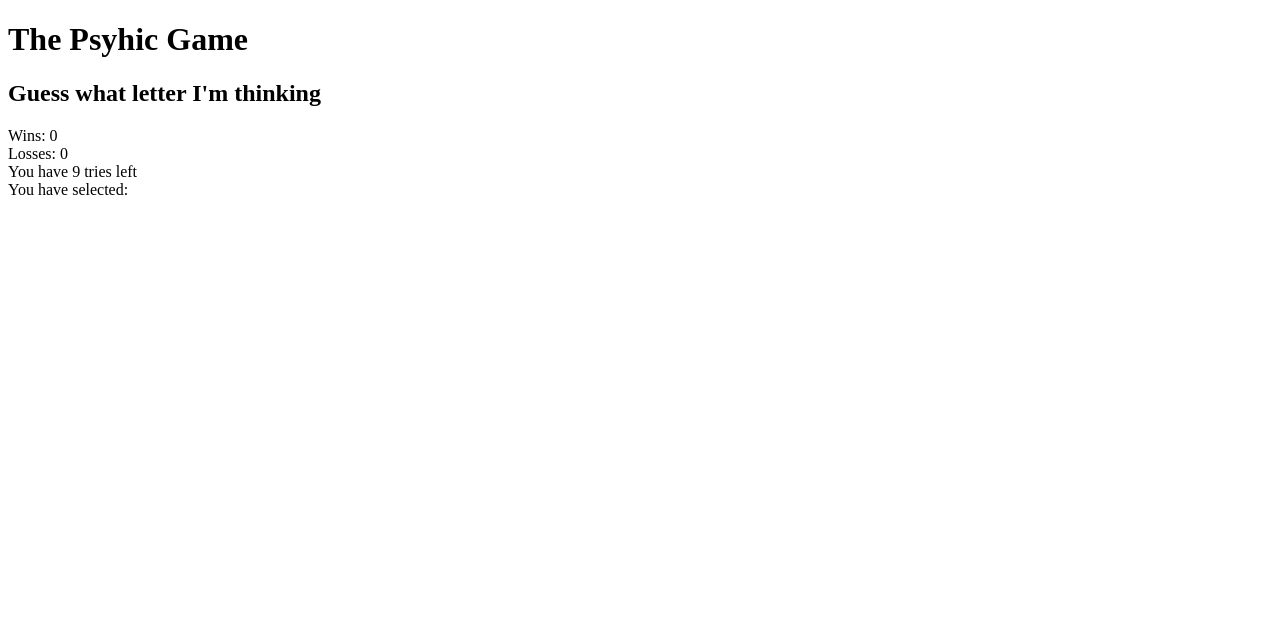
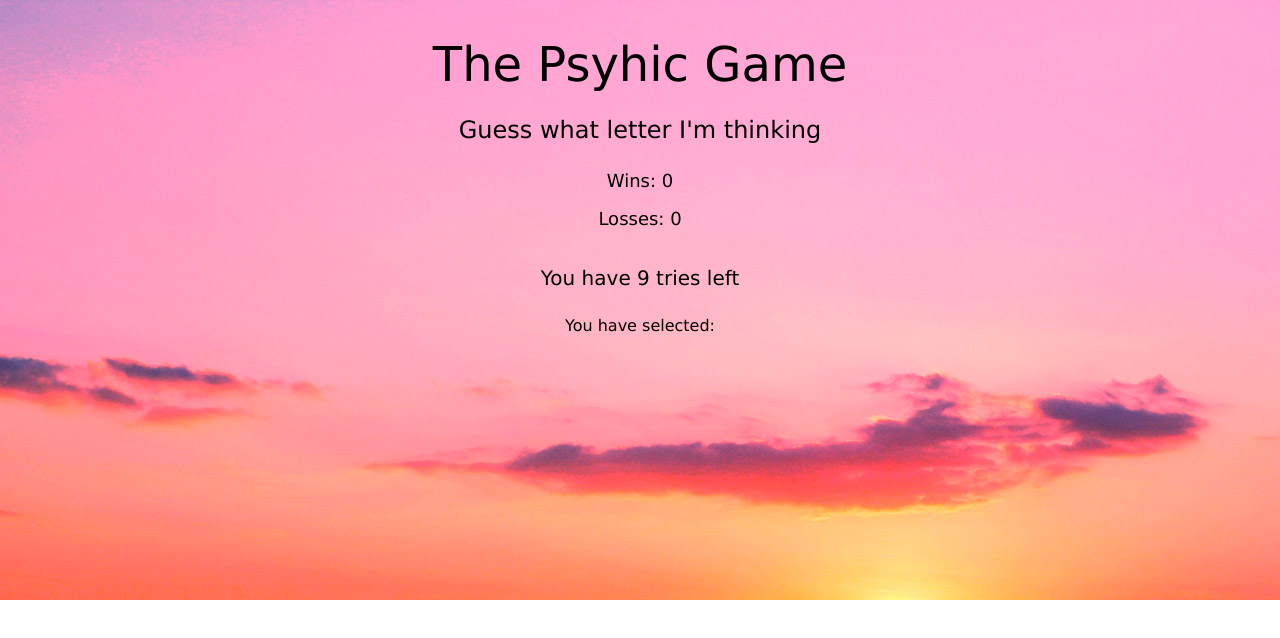
Before and after one commit to jjeskovs/Psychic-Game, a plain HTML site: page index.html in a window 1280 px wide. Drawn offline with Linux system fonts and the light colour scheme.

Commit message:
Applied some style to it

```diff
--- a/assets/css/style.css
+++ b/assets/css/style.css
@@ -0,0 +1,50 @@
+* {
+    box-sizing: border-box;
+
+}
+/* * {
+    background-image: url("../images/background.jpeg")
+} */
+.wrapper {
+    height: 600px;
+    margin-top: 0px;
+    margin-bottom: 0px;
+    padding: 20px;
+    text-align: center;
+    padding: 0px;
+    font-family: Verdana, Geneva, Tahoma, sans-serif;
+    background-image: url("../images/background.jpeg")
+
+}
+h1 {
+    text-align: center;
+    font-size: 48px;
+    margin-bottom: 20px;
+    padding-top: 40px;
+}
+h2 {
+    font-size: 24px;
+    margin-bottom: 20px;
+    padding: 10px;
+}
+
+#wins   {
+    margin-bottom: 10px;
+    font-size: 18px;
+}
+
+#losses {
+    margin-bottom: 20px;
+    padding: 10px;
+    font-size: 18px;
+
+}
+#tries {
+    margin-bottom: 20px;
+    padding: 10px;
+    font-size: 20px;
+}
+#selection {
+    margin-top: 15px;
+    font-size: 24px;
+}
--- a/assets/javascript/game.js
+++ b/assets/javascript/game.js
@@ -25,15 +25,13 @@ document.onkeyup = function (event) {
 
     if (gameChoices.indexOf(userGuess) !== -1){
 
-
         document.getElementById("lettersGuessed").innerHTML += userGuess + ", ";
 
-
-
         if (userGuess === computerGuess) {
-            wins++
+            alert("You Win!!!");
+            wins++;
             document.getElementById('wins').innerHTML = "Wins: " + wins;
-            resetGame()
+            resetGame();
         }else {
             tries--
             document.getElementById("tries").innerHTML = "You have " + tries + " tries left";
--- a/index.html
+++ b/index.html
@@ -3,20 +3,33 @@
 
 <head>
     <meta charset="UTF-8">
+    <title>Psychic Game</title>
     <meta name="viewport" content="width=device-width, initial-scale=1.0">
     <meta http-equiv="X-UA-Compatible" content="ie=edge">
-    <title>Psychic Game</title>
+    <link rel="stylesheet" type="text/css" href="assets/css/reset.css">
+    <link rel="stylesheet" type="text/css" href="assets/css/style.css"
  </head>
 
 <body>
+
+
+    <div class="wrapper">
+        <section id="content">
+
             <h1>The Psyhic Game</h1>
             <h2>Guess what letter I'm thinking</h2>
 
             <div id="wins" class="wins"></div>
             <div id="losses"></div>
             <div id="tries"></div>
-    <div> You have selected: <span id="lettersGuessed"></span></div>
+            <div>You have selected:</div>
+                <div id=selection><span id="lettersGuessed"></span></div>
             <script type="text/javascript" src="assets/javascript/game.js"></script>
+        </section>
+
+    </div>
+
+
+
 </body>
-
 </html>
```
Also changed, not shown: assets/images/background.jpeg (added), assets/images/psychic.jpg (added). Lines whose indentation alone changed are shown as unchanged.
